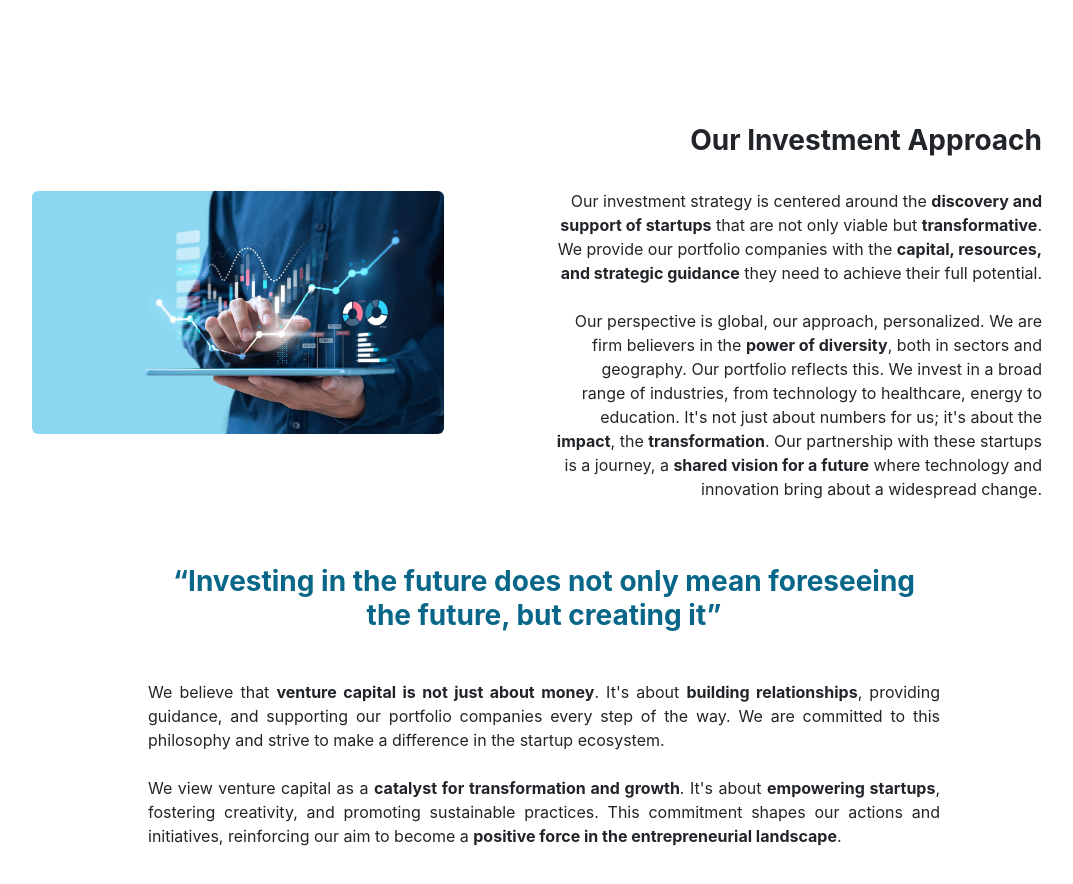
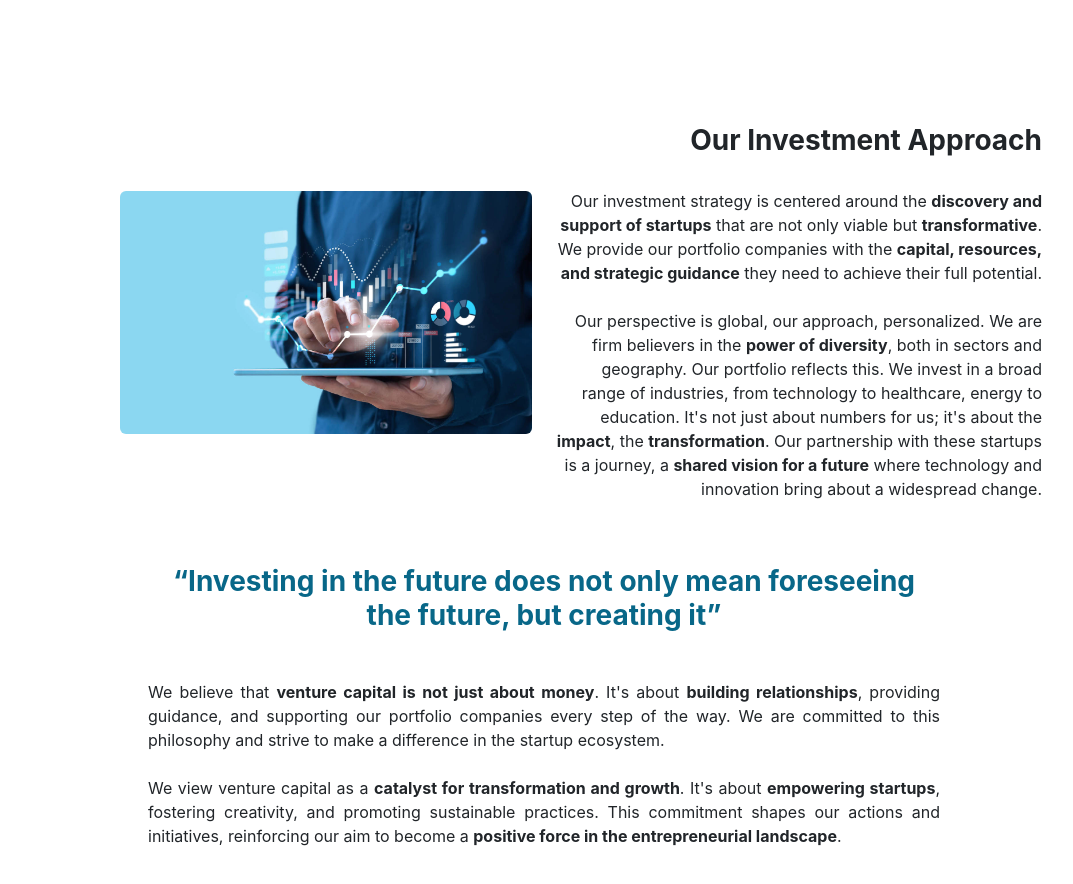
Before and after one commit to Benedart/Hypermedia-Applications-Project, a Nuxt app in the folder frontend/: page /About in a window 1280 px wide. Shown: the part 1360-2244 px from the top of the page, without its empty margins (96-1169 px from the left). Built offline with nearby package versions, Linux system fonts and the light colour scheme; no server answers.

Commit message:
Aggiornato about

```diff
--- a/frontend/pages/About.vue
+++ b/frontend/pages/About.vue
@@ -31,7 +31,7 @@ import PeopleCard from '@/components/PeopleCard.vue'
             <br>
             <br>
             <br>
-            <div class="row justify-content-center">
+            <div class="row d-flex justify-content-center">
                 <div class="col-md-1"></div>
                 <div class="col-md-5 my-3">
                     <div class="my-auto">
@@ -84,7 +84,7 @@ import PeopleCard from '@/components/PeopleCard.vue'
             </div>
             <div class="row my-5"></div>
             <div class="row mx-3 d-flex justify-content-center">
-                <div class="col-md-6 my-3 d-flex justify-content-center align-items-center">
+                <div class="col-md-6 my-3 d-flex justify-content-end align-items-center">
                     <img class="card-img-top rounded" style="width: 70%; height: auto;" src="/images/about/invest.webp" alt="Investment Approach">
                 </div>
                 <div class="col-md-5 text-right my-3">
```
